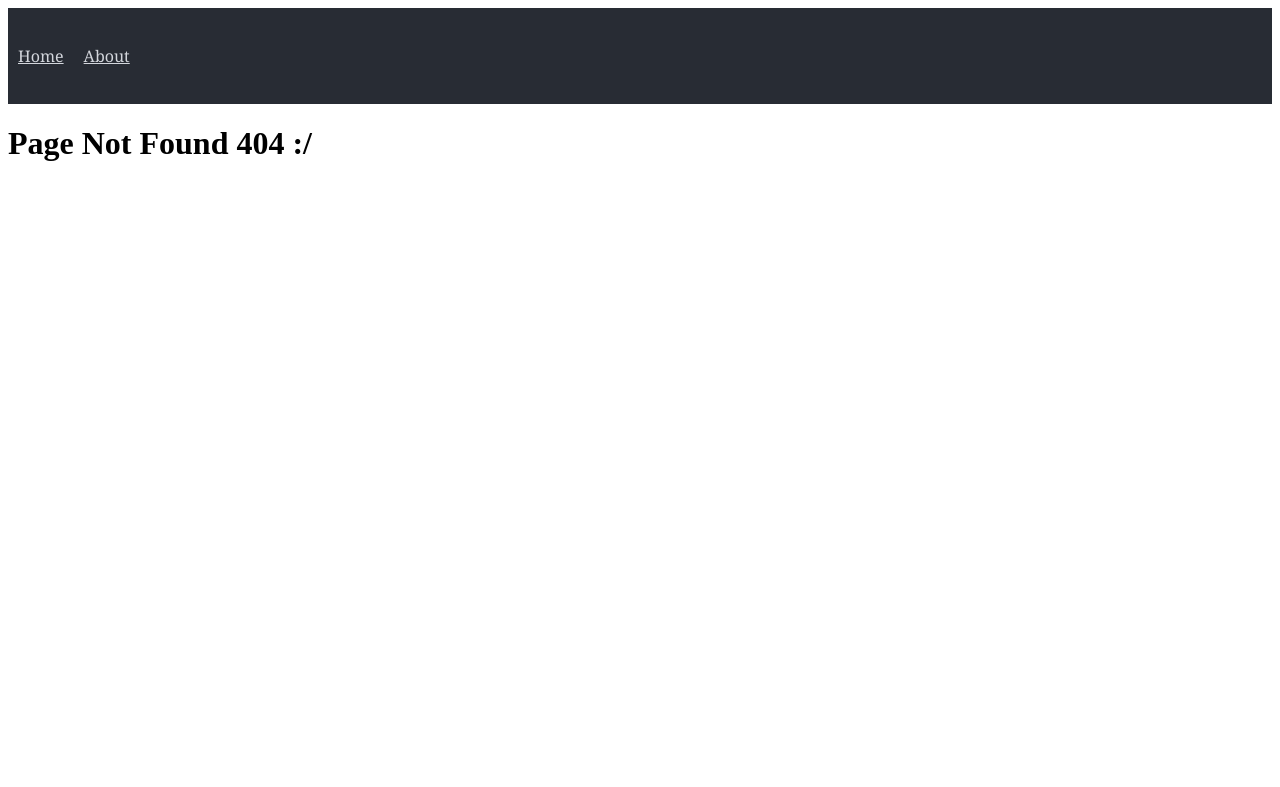
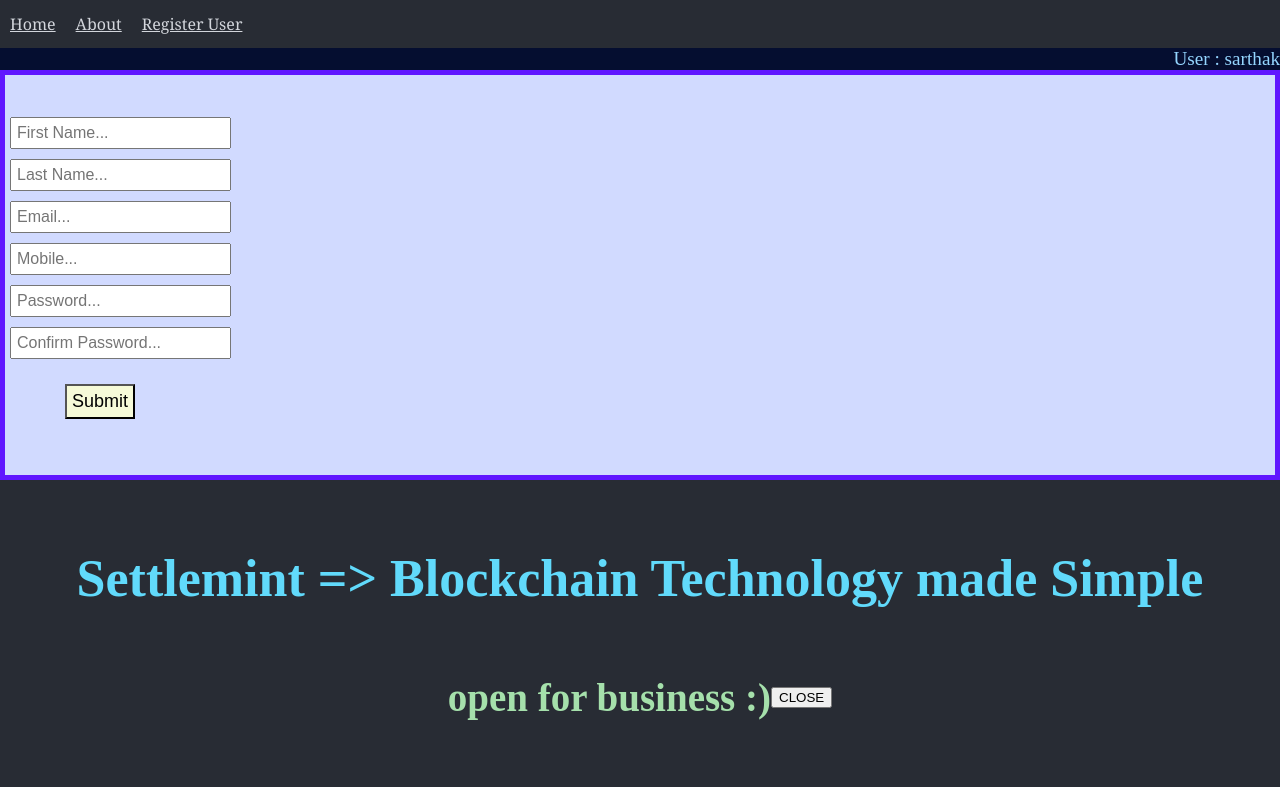
Before and after one commit to satoshi-u/pedro-react, a React (Create React App) app: page /userform in a window 1280 px wide. Before the commit this address had no page. Shown: the top 787 px of the page. Built offline with nearby package versions, Linux system fonts and the light colour scheme.

Commit message:
pedro#11 : Handling forms with react-hook-form & yup

```diff
--- a/package.json
+++ b/package.json
@@ -3,6 +3,7 @@
   "version": "0.1.0",
   "private": true,
   "dependencies": {
+    "@hookform/resolvers": "^2.9.8",
     "@tanstack/react-query": "^4.6.1",
     "@testing-library/jest-dom": "^5.16.5",
     "@testing-library/react": "^13.4.0",
@@ -10,9 +11,11 @@
     "axios": "^0.27.2",
     "react": "^18.2.0",
     "react-dom": "^18.2.0",
+    "react-hook-form": "^7.36.1",
     "react-router-dom": "^6.4.1",
     "react-scripts": "5.0.1",
-    "web-vitals": "^2.1.4"
+    "web-vitals": "^2.1.4",
+    "yup": "^0.32.11"
   },
   "scripts": {
     "start": "react-scripts start",
--- a/src/About.js
+++ b/src/About.js
@@ -5,9 +5,44 @@
 export const About = () => {
   const { user } = useContext(AppContext);
   return (
-    <div>
+    <div className={styles.About}>
       <div className={styles.User}>User : {user}</div>
-      <h1>About Page</h1>
+      <h1>
+        The #1 high-performance low-code platform for developing
+        blockchain applications
+      </h1>
+      <h3>
+        It is our mission to make it possible for any organization to
+        innovate with blockchain incredibly fast — whether you are
+        looking to improve efficiency, bring new customer experiences,
+        or completely reinvent existing business models. How do we do
+        this? By taking the complexity out of blockchain technology,
+        so any organization can accelerate blockchain adoption and
+        leverage the benefits it brings.
+      </h3>
+      <h3>
+        Our low-code platform makes it easy for IT teams to deliver
+        blockchain applications rapidly, taking a visual development
+        approach. The platform includes a suite of ready-to-use tools,
+        frameworks, templates, and APIs to speed up the development of
+        your blockchain use case. Your blockchain application will be
+        up and running in weeks! And yes, you can do it yourself
+        without prior experience with the technology.
+      </h3>
+      <h3>
+        SettleMint offers a full-fledged
+        Blockchain-Platform-as-a-Service solution. We offer not only a
+        deployment environment, but also a complete development and
+        middleware environment, all available over the internet. This
+        makes us the most complete platform to innovate fast with
+        blockchain.
+      </h3>
+      <div style={{ display: 'flex', justifyContent: 'center' }}>
+        <h3>
+          &#169; 2016-2022 &#160; | &#160; Settlemint &#160;| &#160;
+          All rights reserved
+        </h3>
+      </div>
     </div>
   );
 };
--- a/src/App.js
+++ b/src/App.js
@@ -11,6 +11,8 @@
   QueryClient,
   QueryClientProvider,
 } from '@tanstack/react-query';
+import { UserForm } from './UserForm';
+import { Footer } from './Footer';
 
 // @ts-ignore
 // helps avoiding prop drilling & helps accessing data within siblings
@@ -34,11 +36,13 @@
           <Routes>
             <Route path="/" element={<Home />} />
             <Route path="/about" element={<About />} />
+            <Route path="/userform" element={<UserForm />} />
             <Route
               path="*"
               element={<h1>Page Not Found 404 :/</h1>}
             />
           </Routes>
+          <Footer />
         </Router>
       </AppContext.Provider>
     </QueryClientProvider>
--- a/src/App.module.css
+++ b/src/App.module.css
@@ -1,3 +1,8 @@
+body {
+  margin: 0px;
+  padding: 0px;
+}
+
 .App {
   text-align: center;
 }
@@ -109,8 +114,9 @@
 .AddProject {
   display: flex;
   flex-direction: row;
-  justify-content: flex-end;
+  justify-content: center;
   padding: 10px;
+  background-color: #707070;
 }
 
 .ListProjects {
@@ -118,6 +124,7 @@
   flex-direction: row;
   justify-content: first baseline;
   padding: 10px;
+  background-color: #d6d6d6;
 }
 
 .Navbar {
@@ -126,7 +133,7 @@
   align-items: center;
   justify-content: flex-start;
   background-color: #282c34;
-  min-height: 12vh;
+  min-height: 6vh;
 }
 
 .LinkNav {
@@ -137,13 +144,6 @@
   color: #d3d6dc;
   font-family:Georgia, 'Times New Roman', Times, serif;
   padding: 10px;
-}
-
-.User{
-  display: flex;
-  color: #053552;
-  justify-content: flex-end;
-  font-size: larger;
 }
 
 .CatFact {
@@ -157,3 +157,60 @@
   padding: 10px;
   border-radius: 5px;
 }
+
+.About {
+  align-items: center;
+  justify-content: space-evenly;
+  background-color: hsl(191, 100%, 93%);
+}
+
+.User {
+  display: flex;
+  color: #95d6ff;
+  justify-content: flex-end;
+  font-size: larger;
+  background-color: #050e30;
+}
+
+.UserForm {
+  display: flex;
+  align-items: center;
+  min-width: 200px;
+  margin: auto;
+  overflow: auto;
+  min-height: 400px;
+  border: 5px solid rgb(96, 22, 255);
+  background-color: hsl(229, 100%, 91%);
+}
+
+.FormInputDiv {
+  display: flex;
+  flex-direction: row;
+  align-items: center;
+  justify-content: flex-start;
+  padding: 5px;
+  font-size: large;
+}
+
+.FormInput {
+  font-size: medium;
+  padding: 5px;
+}
+
+.FormButton {
+  display: block;
+  align-items: center;
+  margin: 5px 5px;
+  padding: 5px;
+  font-size: large;
+  background-color: #f6fad8;
+  margin: 20px 60px;
+}
+
+.FormError {
+  display: flex;
+  color: #ff6060;
+  font-size: medium;
+  font-family: system-ui, -apple-system, BlinkMacSystemFont, 'Segoe UI', Roboto, Oxygen, Ubuntu, Cantarell, 'Open Sans', 'Helvetica Neue', sans-serif;
+  background-color: aliceblue;
+}
--- a/src/Home.js
+++ b/src/Home.js
@@ -1,7 +1,6 @@
 import React, { useEffect, useState, useContext } from 'react';
 import styles from './App.module.css';
 import { Project } from './Project';
-import { Footer } from './Footer';
 import Axios from 'axios';
 import { AppContext } from './App';
 import { useQuery } from '@tanstack/react-query';
@@ -156,7 +155,6 @@
           {catData?.fact}
         </div>
       )}
-      <Footer />
     </div>
   );
 };
--- a/src/Navbar.js
+++ b/src/Navbar.js
@@ -11,6 +11,9 @@
       <Link className={styles.LinkNav} to="/about">
         About
       </Link>
+      <Link className={styles.LinkNav} to="/userform">
+        Register User
+      </Link>
     </div>
   );
 };
--- /dev/null
+++ b/src/UserForm.js
@@ -0,0 +1,132 @@
+// @ts-nocheck
+import React, { useContext } from 'react';
+import styles from './App.module.css';
+import { AppContext } from './App';
+import { useForm } from 'react-hook-form';
+import * as yup from 'yup';
+import { yupResolver } from '@hookform/resolvers/yup';
+
+export const UserForm = () => {
+  const { user } = useContext(AppContext);
+  // todo : use regex for validation
+  const schema = yup.object().shape({
+    firstName: yup.string().required('please give your first name!'),
+    lastName: yup.string().required('please give your last name!'),
+    email: yup
+      .string()
+      .email('please give a valid email address!')
+      .required('please give your email!'),
+    mobile: yup
+      .number()
+      .positive()
+      .integer()
+      .required('please give your mobile number!'),
+    password: yup
+      .string()
+      .min(5)
+      .max(20)
+      .required('please give a password!'),
+    confirmPassword: yup
+      .string()
+      .oneOf([yup.ref('password'), null], "passwords don't match!")
+      .required('please confirm your password!'),
+  });
+  const {
+    register,
+    handleSubmit,
+    formState: { errors },
+  } = useForm({
+    resolver: yupResolver(schema),
+  });
+
+  const onSubmit = (data) => {
+    console.log('data: ', data);
+  };
+  return (
+    <>
+      <div className={styles.User}>User : {user}</div>
+      <div className={styles.UserForm}>
+        <form onSubmit={handleSubmit(onSubmit)}>
+          <div className={styles.FormInputDiv}>
+            <input
+              className={styles.FormInput}
+              type="text"
+              placeholder="First Name..."
+              {...register('firstName')}
+            ></input>
+            &nbsp;&nbsp;&nbsp;
+            <div className={styles.FormError}>
+              <p>{errors.firstName?.message}</p>
+            </div>
+          </div>
+
+          <div className={styles.FormInputDiv}>
+            <input
+              className={styles.FormInput}
+              type="text"
+              placeholder="Last Name..."
+              {...register('lastName')}
+            />
+            &nbsp;&nbsp;&nbsp;
+            <div className={styles.FormError}>
+              <p>{errors.lastName?.message}</p>
+            </div>
+          </div>
+
+          <div className={styles.FormInputDiv}>
+            <input
+              className={styles.FormInput}
+              type="text"
+              placeholder="Email..."
+              {...register('email')}
+            />
+            &nbsp;&nbsp;&nbsp;
+            <div className={styles.FormError}>
+              <p>{errors.email?.message}</p>
+            </div>
+          </div>
+
+          <div className={styles.FormInputDiv}>
+            <input
+              className={styles.FormInput}
+              type="number"
+              placeholder="Mobile..."
+              {...register('mobile')}
+            />
+            &nbsp;&nbsp;&nbsp;
+            <div className={styles.FormError}>
+              <p>{errors.mobile?.message}</p>
+            </div>
+          </div>
+
+          <div className={styles.FormInputDiv}>
+            <input
+              className={styles.FormInput}
+              type="password"
+              placeholder="Password..."
+              {...register('password')}
+            />
+            &nbsp;&nbsp;&nbsp;
+            <div className={styles.FormError}>
+              <p>{errors.password?.message}</p>
+            </div>
+          </div>
+
+          <div className={styles.FormInputDiv}>
+            <input
+              className={styles.FormInput}
+              type="password"
+              placeholder="Confirm Password..."
+              {...register('confirmPassword')}
+            />
+            &nbsp;&nbsp;&nbsp;
+            <div className={styles.FormError}>
+              <p>{errors.confirmPassword?.message}</p>
+            </div>
+          </div>
+          <input className={styles.FormButton} type="submit" />
+        </form>
+      </div>
+    </>
+  );
+};
```
Also changed, not shown: 1 other file (tests, documents, lock files or other folders).
